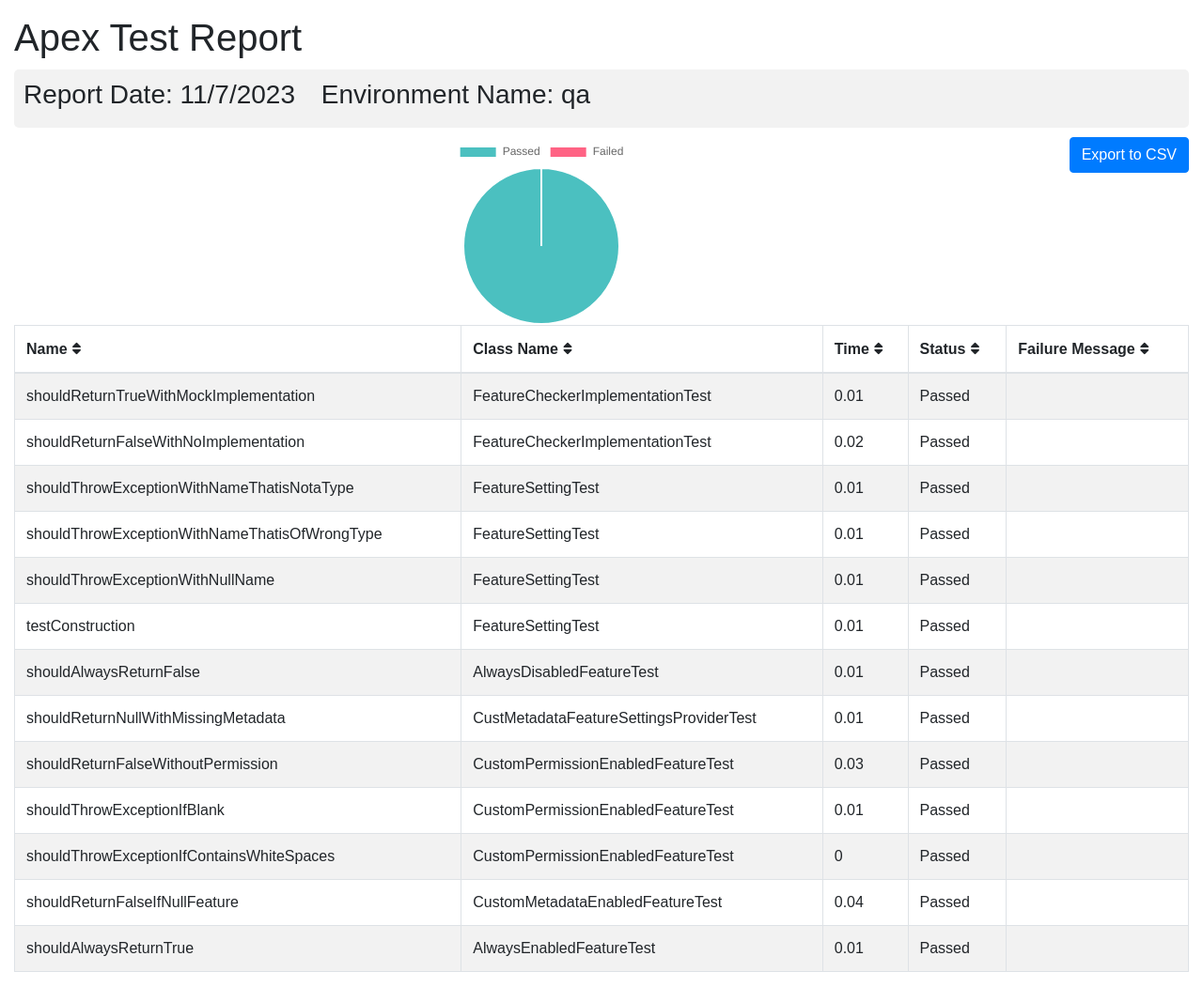
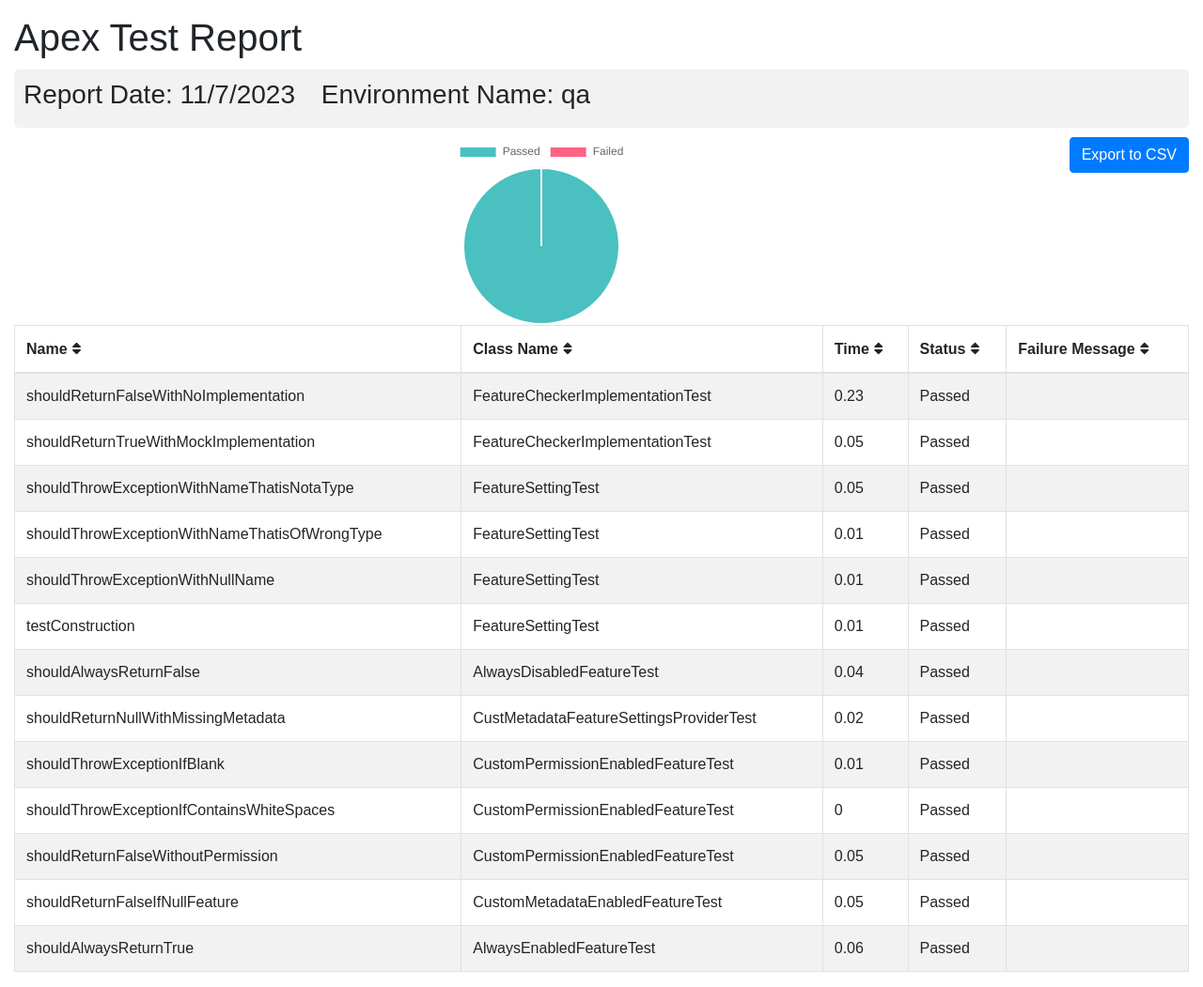
Before and after one commit to flxbl-io/sfops-dashboard, a Jekyll site: the page apextestResults/qa.html, which Jekyll copies as it is, in a window 1280 px wide. Shown: the whole page at 94% size. Built offline with Jekyll 4.4.1, drawn with Linux system fonts in a browser that asks for light colours.

Commit message:
updated test results of qa

```diff
--- a/apextestResults/qa.html
+++ b/apextestResults/qa.html
@@ -121,23 +121,23 @@
             </thead>
             <tbody>
         <tr>
-          <td>shouldReturnTrueWithMockImplementation</td>
+          <td>shouldReturnFalseWithNoImplementation</td>
           <td>FeatureCheckerImplementationTest</td>
-          <td>0.01</td>
+          <td>0.23</td>
           <td>Passed</td>
           <td></td>
         </tr>
         <tr>
-          <td>shouldReturnFalseWithNoImplementation</td>
+          <td>shouldReturnTrueWithMockImplementation</td>
           <td>FeatureCheckerImplementationTest</td>
-          <td>0.02</td>
+          <td>0.05</td>
           <td>Passed</td>
           <td></td>
         </tr>
         <tr>
           <td>shouldThrowExceptionWithNameThatisNotaType</td>
           <td>FeatureSettingTest</td>
-          <td>0.01</td>
+          <td>0.05</td>
           <td>Passed</td>
           <td></td>
         </tr>
@@ -165,21 +165,14 @@
         <tr>
           <td>shouldAlwaysReturnFalse</td>
           <td>AlwaysDisabledFeatureTest</td>
-          <td>0.01</td>
+          <td>0.04</td>
           <td>Passed</td>
           <td></td>
         </tr>
         <tr>
           <td>shouldReturnNullWithMissingMetadata</td>
           <td>CustMetadataFeatureSettingsProviderTest</td>
-          <td>0.01</td>
-          <td>Passed</td>
-          <td></td>
-        </tr>
-        <tr>
-          <td>shouldReturnFalseWithoutPermission</td>
-          <td>CustomPermissionEnabledFeatureTest</td>
-          <td>0.03</td>
+          <td>0.02</td>
           <td>Passed</td>
           <td></td>
         </tr>
@@ -198,16 +191,23 @@
           <td></td>
         </tr>
         <tr>
+          <td>shouldReturnFalseWithoutPermission</td>
+          <td>CustomPermissionEnabledFeatureTest</td>
+          <td>0.05</td>
+          <td>Passed</td>
+          <td></td>
+        </tr>
+        <tr>
           <td>shouldReturnFalseIfNullFeature</td>
           <td>CustomMetadataEnabledFeatureTest</td>
-          <td>0.04</td>
+          <td>0.05</td>
           <td>Passed</td>
           <td></td>
         </tr>
         <tr>
           <td>shouldAlwaysReturnTrue</td>
           <td>AlwaysEnabledFeatureTest</td>
-          <td>0.01</td>
+          <td>0.06</td>
           <td>Passed</td>
           <td></td>
         </tr>
```
